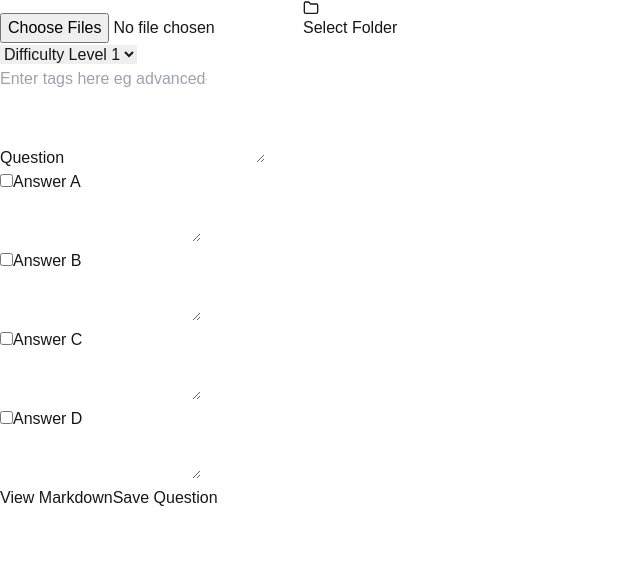
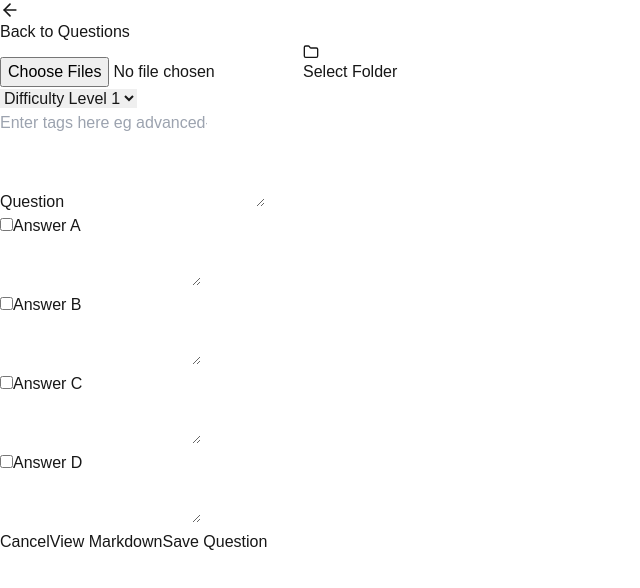
Before and after one commit to NeemaMwende/VisualEditor, a Next.js app: page /questioneditor in a window 1280 px wide. Shown: the top 588 px of the page, without its empty margins (0-640 px from the left). Built offline with nearby package versions, Linux system fonts and the light colour scheme.

Commit message:
cancel button updates

```diff
--- a/src/app/questioneditor/components/QuestionEditor.tsx
+++ b/src/app/questioneditor/components/QuestionEditor.tsx
@@ -1,6 +1,6 @@
 "use client"
 import React, { useState, useEffect, useMemo, useRef } from 'react';
-import { FileText, Folder, ChevronRight, ChevronDown } from 'lucide-react';
+import { FileText, Folder, ChevronRight, ChevronDown, ArrowLeft,  } from 'lucide-react';
 import {
   generateMarkdown,
   parseMarkdownContent,
@@ -47,7 +47,7 @@ interface FileInputProps
 
 const QuestionEditor: React.FC<QuestionEditorProps> = ({
   onSave,
-  //onBack,
+  onBack,
   initialData,
   isEditing = false,
   //setIsEditing,
@@ -285,8 +285,25 @@ const QuestionEditor: React.FC<QuestionEditorProps> = ({
     setTags(input.split(',').map(tag => tag.trim()).filter(tag => tag));
   };
 
+  const handleBack = () => {
+    if (question.trim() || answers.some(a => a.text.trim())) {
+      const confirm = window.confirm('You have unsaved changes. Are you sure you want to go back?');
+      if (!confirm) return;
+    }
+    onBack();
+  };
+
   return (
     <div className="w-full max-w-4xl mx-auto p-4">
+       <div className="mb-4">
+        <button
+          onClick={handleBack}
+          className="flex items-center gap-2 px-4 py-2 text-gray-600 hover:text-gray-800 hover:bg-gray-100 rounded-md transition-colors"
+        >
+          <ArrowLeft size={20} />
+          Back to Questions
+        </button>
+      </div>
       <div className="bg-white p-6 rounded-lg shadow-md">
         <div className="mb-6">
           <div className="flex gap-4 mb-4">
@@ -427,6 +444,12 @@ const QuestionEditor: React.FC<QuestionEditorProps> = ({
         </div>
 
         <div className="flex justify-end space-x-3">
+        <button
+            onClick={handleBack}
+            className="px-4 py-2 text-gray-700 bg-gray-100 rounded-md hover:bg-gray-200"
+          >
+            Cancel
+          </button>
           <button
             onClick={() => setShowMarkdown(!showMarkdown)}
             className="px-4 py-2 text-gray-700 bg-gray-100 rounded-md hover:bg-gray-200"
```
Also changed, not shown: src/app/components/Dashboard.tsx (+7 -0 lines).
